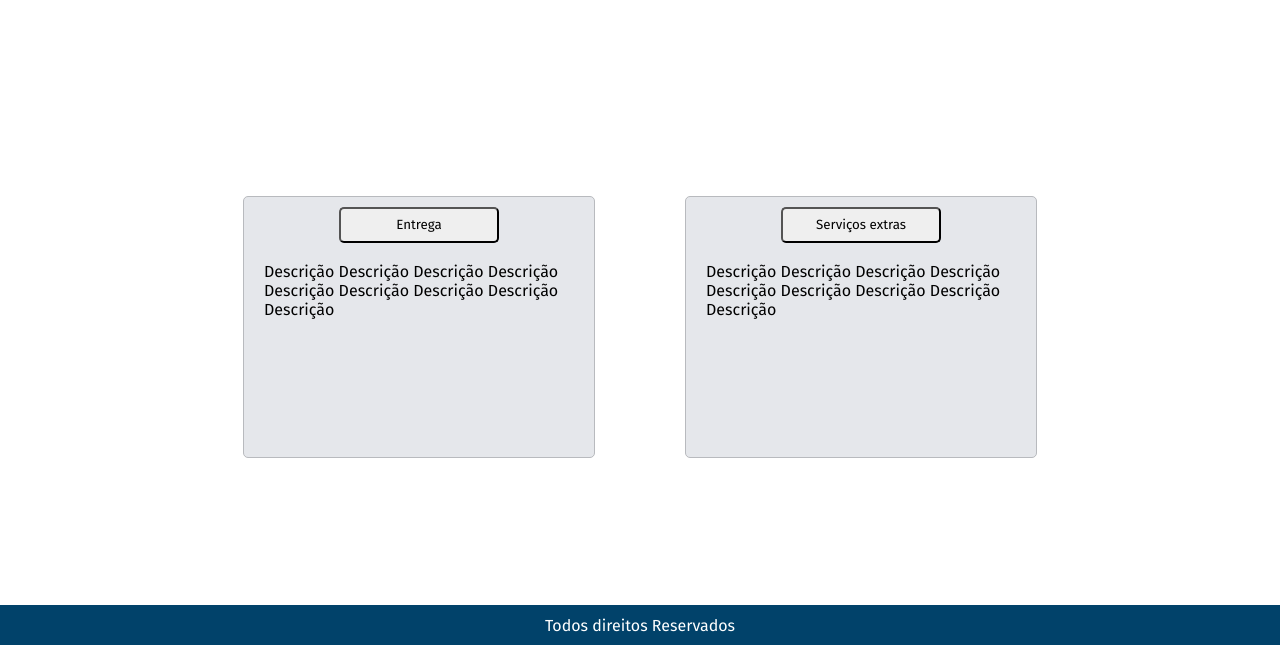
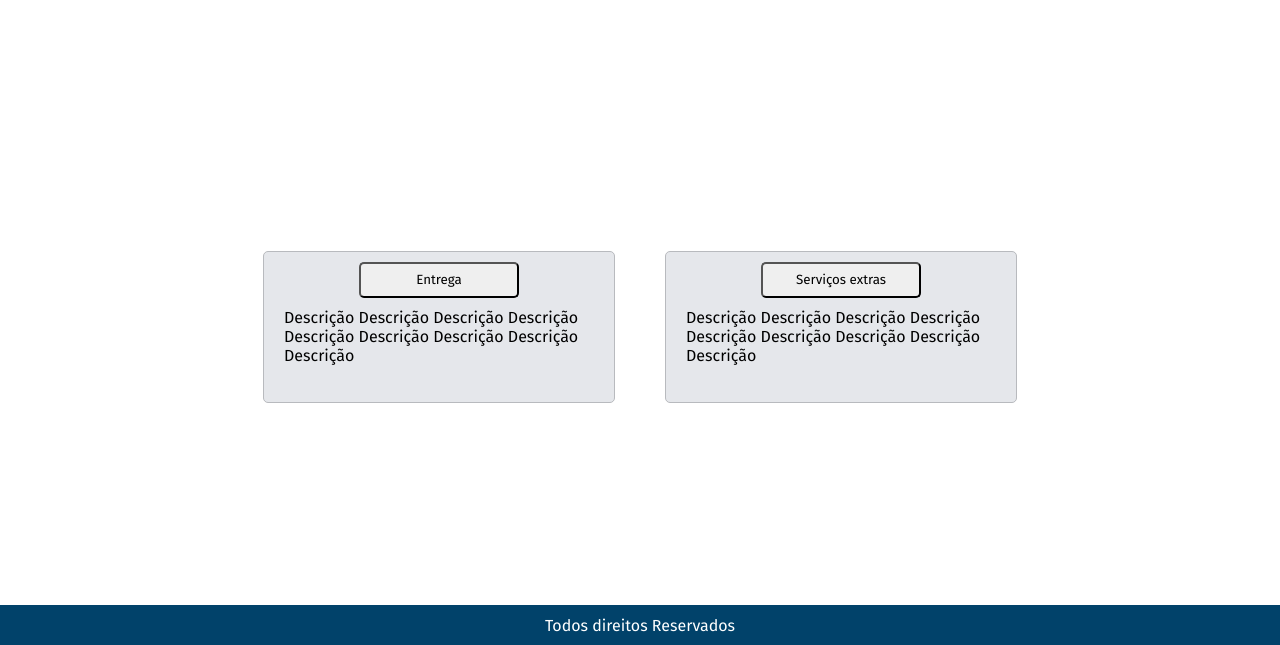
Before and after one commit to FelJohnny/Transporte-check, a PHP site: page /Services.html in a window 1280 px wide. Shown: the part 155-800 px from the top of the page. Run offline with PHP 8.4, Linux system fonts and the light colour scheme.

Commit message:
ajustando reponsividade

```diff
--- a/css/services.css
+++ b/css/services.css
@@ -68,8 +68,8 @@ body{
     flex-wrap: wrap;
     justify-content: space-around;
     align-items: center;
-    gap: 90px;
-    margin: 0 10px;
+    gap: 50px;
+    margin:10px;
 
 }
 
@@ -78,7 +78,7 @@ body{
     background: var(--cor-caixa);
     grid-template-rows: 1fr 3fr;
     max-width: 350px;
-    height: 260px;
+    height: 150px;
     border: 1px solid var(--cor-borda);
     border-radius: 5px;
 }
```
